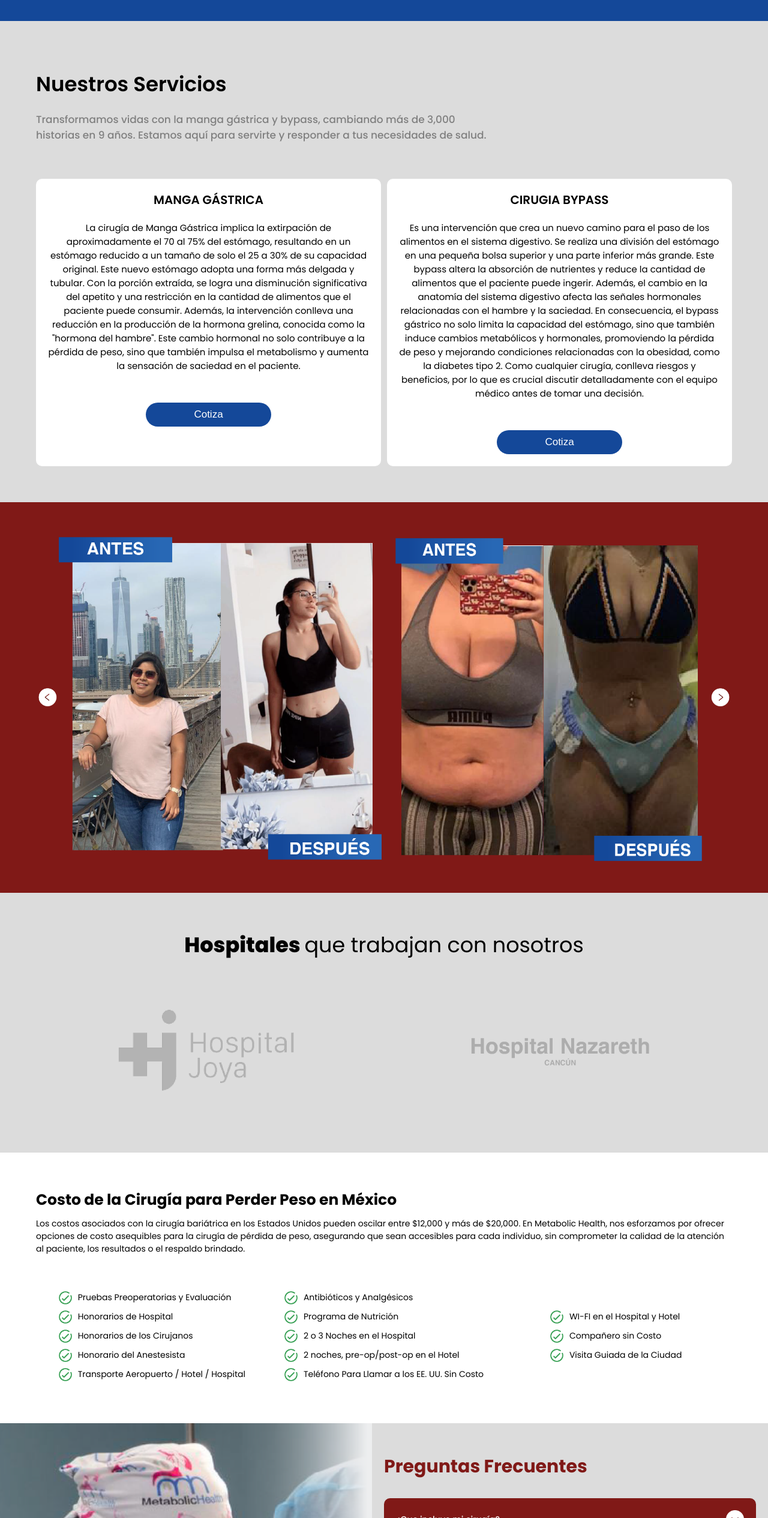
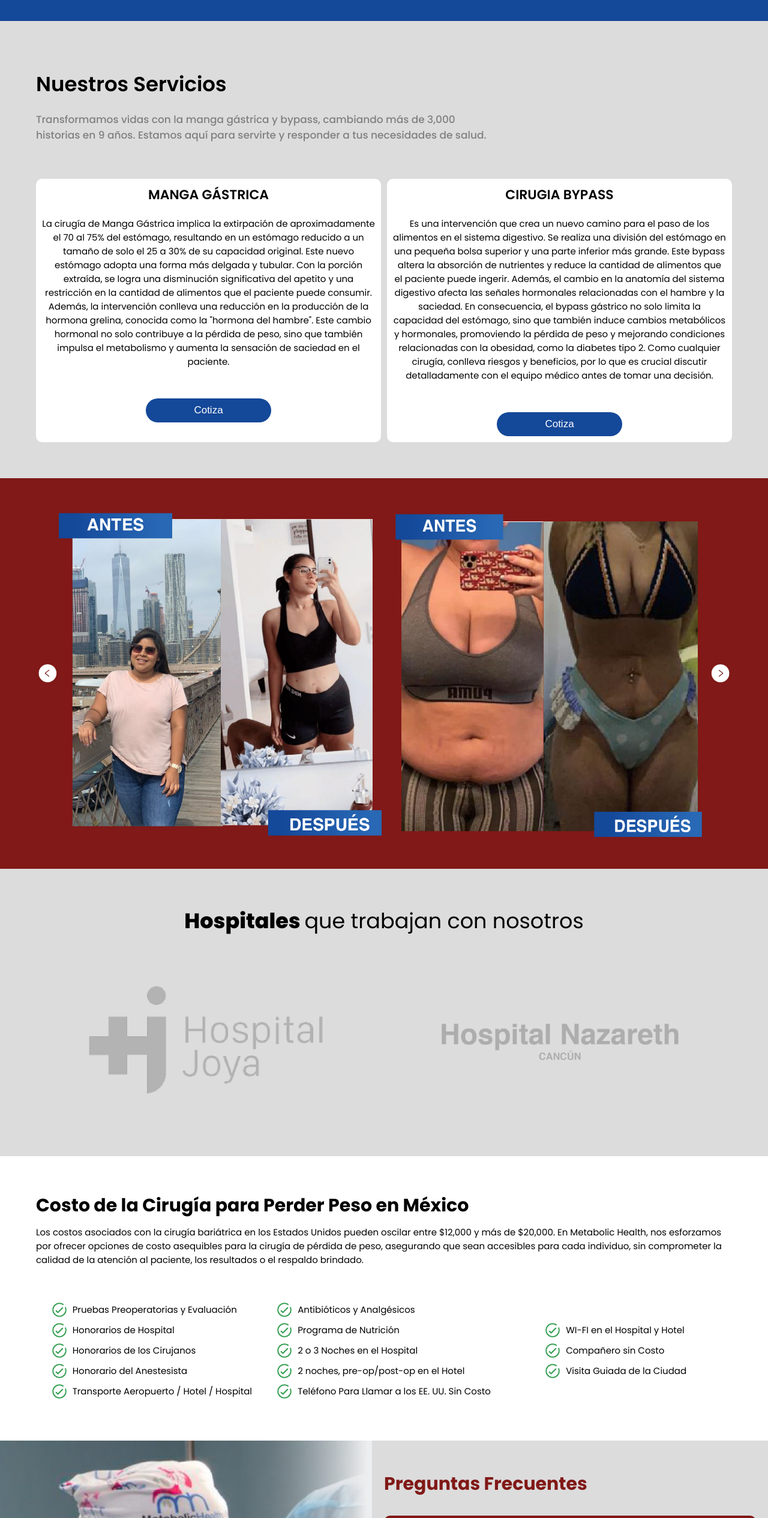
Before and after one commit to Albertofusa/Webpage_Doctor_responsive, a plain HTML site: page index.html in a window 1280 px wide. Shown: the part 987-3517 px from the top of the page at 60% size. Drawn offline with Linux system fonts and the light colour scheme.

```diff
--- a/index.html
+++ b/index.html
@@ -194,7 +194,6 @@
             </p>
           </div>
           <div class="services--container">
-            <div>
             <div class="services-box">
               <h3>MANGA GÁSTRICA</h3>
               <p>
@@ -204,8 +203,8 @@
                 capacidad original. Este nuevo estómago adopta una forma más
                 delgada y tubular. Con la porción extraída, se logra una
                 disminución significativa del apetito y una restricción en la
-                  cantidad de alimentos que el paciente puede consumir. Además,
-                  la intervención conlleva una reducción en la producción de la
+                cantidad de alimentos que el paciente puede consumir. Además, la
+                intervención conlleva una reducción en la producción de la
                 hormona grelina, conocida como la "hormona del hambre". Este
                 cambio hormonal no solo contribuye a la pérdida de peso, sino
                 que también impulsa el metabolismo y aumenta la sensación de
@@ -215,31 +214,27 @@
                 <button class="button-services">Cotiza</button></a
               >
             </div>
-            </div>
-            <div>
             <div class="services-box">
               <h3>CIRUGIA BYPASS</h3>
               <p>
-                  Es una intervención que crea un nuevo camino para el paso de
-                  los alimentos en el sistema digestivo. Se realiza una división
-                  del estómago en una pequeña bolsa superior y una parte
-                  inferior más grande. Este bypass altera la absorción de
-                  nutrientes y reduce la cantidad de alimentos que el paciente
-                  puede ingerir. Además, el cambio en la anatomía del sistema
-                  digestivo afecta las señales hormonales relacionadas con el
-                  hambre y la saciedad. En consecuencia, el bypass gástrico no
-                  solo limita la capacidad del estómago, sino que también induce
-                  cambios metabólicos y hormonales, promoviendo la pérdida de
-                  peso y mejorando condiciones relacionadas con la obesidad,
-                  como la diabetes tipo 2. Como cualquier cirugía, conlleva
-                  riesgos y beneficios, por lo que es crucial discutir
-                  detalladamente con el equipo médico antes de tomar una
-                  decisión.
+                Es una intervención que crea un nuevo camino para el paso de los
+                alimentos en el sistema digestivo. Se realiza una división del
+                estómago en una pequeña bolsa superior y una parte inferior más
+                grande. Este bypass altera la absorción de nutrientes y reduce
+                la cantidad de alimentos que el paciente puede ingerir. Además,
+                el cambio en la anatomía del sistema digestivo afecta las
+                señales hormonales relacionadas con el hambre y la saciedad. En
+                consecuencia, el bypass gástrico no solo limita la capacidad del
+                estómago, sino que también induce cambios metabólicos y
+                hormonales, promoviendo la pérdida de peso y mejorando
+                condiciones relacionadas con la obesidad, como la diabetes tipo
+                2. Como cualquier cirugía, conlleva riesgos y beneficios, por lo
+                que es crucial discutir detalladamente con el equipo médico
+                antes de tomar una decisión.
               </p>
               <a href="https://wa.me//529981913744">
                 <button class="button-services">Cotiza</button></a
               >
-              </div>
             </div>
           </div>
         </article>
@@ -322,7 +317,7 @@
           </div>
         </article>
       </section>
-      <!--information-->
+      <!--information-surgery-->
       <section class="information__surgery">
         <article class="helper">
           <h2 class="title-surgery">
--- a/style.css
+++ b/style.css
@@ -323,6 +323,7 @@ input {
 }
 
 .services--container {
+  width: 100%;
   display: flex;
   flex-direction: column;
   gap: 1rem;
@@ -1007,6 +1008,7 @@ input {
   }
 
   .services--container {
+    width: 100%;
     display: flex;
     flex-direction: row;
     gap: 1rem;
@@ -1025,7 +1027,7 @@ input {
   }
 
   .services--container h3 {
-    font-size: 20px;
+    font-size: 22px;
     padding-bottom: 2rem;
     font-weight: 600;
   }
@@ -1075,7 +1077,7 @@ input {
   }
 
   .img-partnes {
-    width: 35 0px;
+    width: 350px;
     object-fit: cover;
   }
 
@@ -1246,12 +1248,12 @@ input {
   }
 
   .title-surgery {
-    font-size: 25px;
+    font-size: 30px;
     padding-bottom: 1rem;
   }
 
   .copy-surgery {
-    font-size: 14px;
+    font-size: 15px;
     padding-bottom: 6rem;
   }
 
@@ -1268,11 +1270,18 @@ input {
   }
 
   .surgery-copy-text {
-    font-size: 14px;
+    font-size: 15px;
   }
 
   .check-green {
-    width: 22px;
+    width: 24px;
+  }
+
+  /*partnes*/
+
+  .img-partnes {
+    width: 400px;
+    object-fit: cover;
   }
 
   /*FOOTER*/
@@ -1339,6 +1348,20 @@ input {
   }
 
   .icon-redes {
-    width: 28px;
+    width: 40px;
   }
 }
+
+@media (min-width: 1440px) {
+  /*front-page*/
+
+  .front__page__mobile {
+    width: 100%;
+    padding: 13rem 0;
+    background-color: none;
+    background-image: url(/Desktop-img/DESKT-20240315T081030Z-001/DESKT/POSTADA-FOTO/WEB_DR_DESKOP.png);
+    background-position: center;
+    background-repeat: no-repeat;
+    background-size: cover;
+  }
+}
```
Lines whose indentation alone changed are shown as unchanged.
